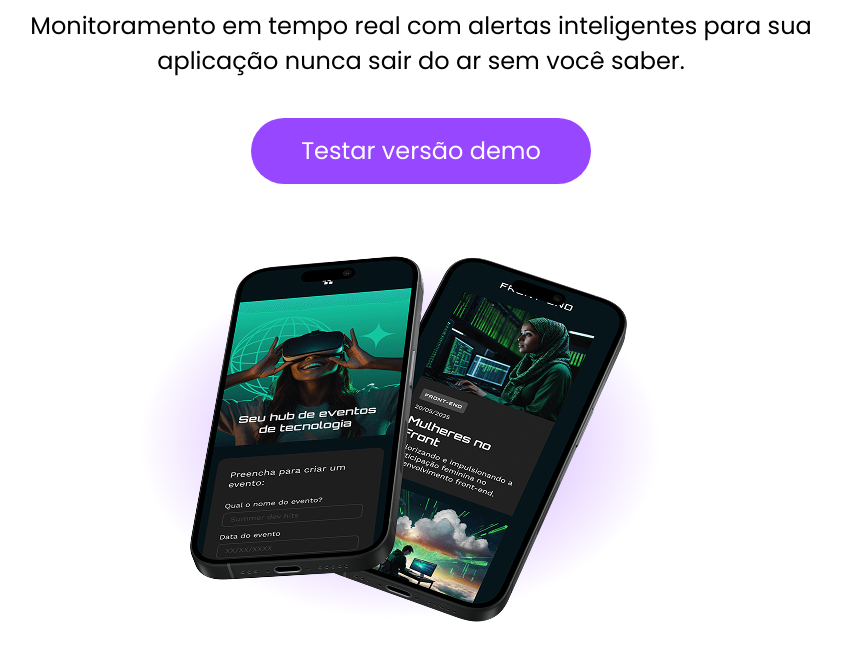
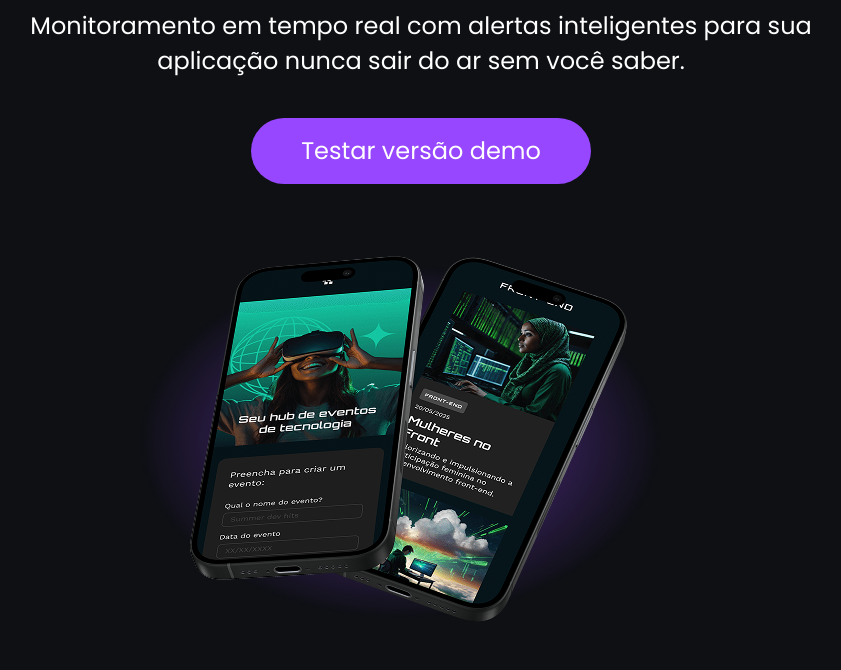
Before and after one commit to vilasboas-developer/tecboard, a plain HTML site: page index.html in a window 1280 px wide. Shown: the part 385-1055 px from the top of the page, without its empty margins (219-1060 px from the left). Drawn offline with Linux system fonts and the light colour scheme.

Commit message:
Changing page theme color to black

```diff
--- a/css/style.css
+++ b/css/style.css
@@ -26,8 +26,8 @@
 /* Estilo Desktop */
 
 body {
-  background-color: #ffffff;
-  color: #000000;
+  background-color: #0E1014;
+  color: #ffffff;
 }
 
 header img {
```
